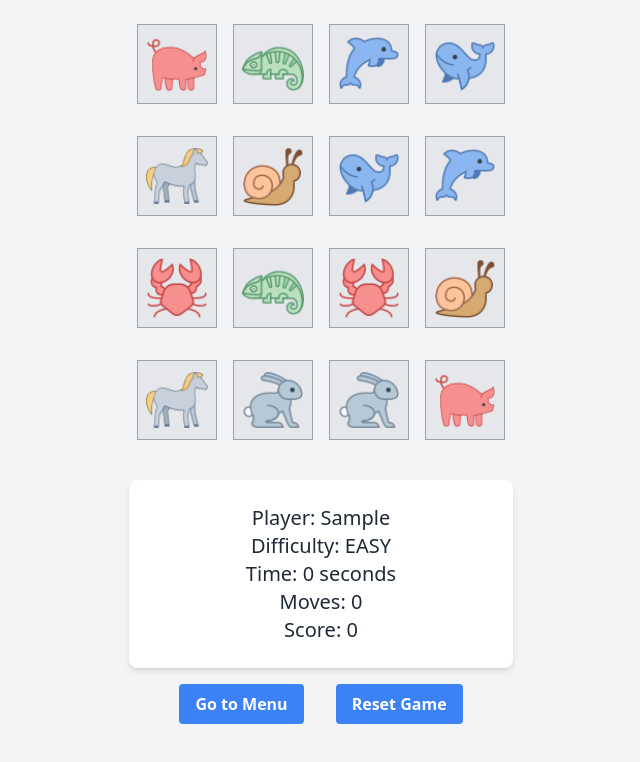
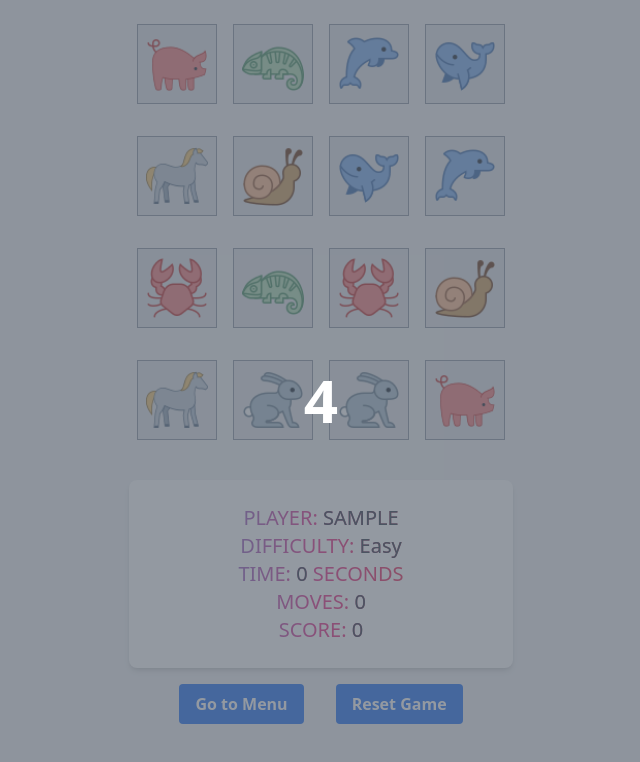
Before and after one commit to Rotosama/memory, a plain HTML site: page index.html in a window 1280 px wide. Both pictures are taken after typing "Sample" into the empty fields and a click on the button "Empezar Juego". Shown: the whole page, without its empty margins (319-959 px from the left). Drawn offline with nearby package versions, Linux system fonts and the light colour scheme.

Commit message:
countdown added

```diff
--- a/index.html
+++ b/index.html
@@ -6,36 +6,7 @@
 		<title>memory</title>
 		<!-- Tailwind Play CDN -->
 		<script src="https://cdn.tailwindcss.com"></script>
-		<style>
-			.hidden {
-				display: none;
-			}
-			.card {
-				perspective: 1000px;
-			}
-			.card-inner {
-				position: relative;
-				width: 100%;
-				height: 100%;
-				transform-style: preserve-3d;
-				transition: transform 0.6s;
-			}
-			.card.flipped .card-inner {
-				transform: rotateY(180deg);
-			}
-			.card-front,
-			.card-back {
-				position: absolute;
-				width: 100%;
-				height: 100%;
-				backface-visibility: hidden;
-			}
-			.card-back {
-				transform: rotateY(180deg);
-				background-image: url("images/card-back.png"); /* Ruta de la imagen del dorso */
-				background-size: cover;
-			}
-		</style>
+		<link rel="stylesheet" href="styles.css" />
 	</head>
 	<body class="bg-gray-100 text-gray-800">
 		<div
--- a/script.js
+++ b/script.js
@@ -29,10 +29,39 @@ function startGame(playerName, difficulty) {
 	const gridSize = getGridSize(difficulty);
 	createGameBoard(gameContainer, gridSize);
 	createScoreBoard(playerName, difficulty);
-	setTimeout(() => {
-		flipCards();
-		startTimer();
-	}, 5000);
+
+	// Crear y mostrar el contador de cuenta regresiva
+	const countdownContainer = document.createElement("div");
+	countdownContainer.id = "countdown";
+	countdownContainer.classList.add(
+		"fixed",
+		"inset-0",
+		"flex",
+		"justify-center",
+		"items-center",
+		"bg-gray-600",
+		"bg-opacity-60",
+		"text-white",
+		"text-6xl",
+		"font-bold"
+	);
+	document.body.appendChild(countdownContainer);
+
+	let countdown = 5;
+	const countdownInterval = setInterval(() => {
+		if (countdown > 1) {
+			countdownContainer.textContent = countdown;
+			countdown--;
+		} else {
+			countdownContainer.textContent = "Let's Go!";
+			clearInterval(countdownInterval);
+			setTimeout(() => {
+				countdownContainer.remove();
+				flipCards();
+				startTimer();
+			}, 1000);
+		}
+	}, 1000);
 }
 
 function getGridSize(difficulty) {
@@ -178,12 +207,12 @@ function createScoreBoard(playerName, difficulty) {
 		"text-center"
 	);
 	scoreBoard.innerHTML = `
-        <p class="text-xl">Player: ${playerName}</p>
-        <p class="text-xl">Difficulty: ${difficulty.toUpperCase()}</p>
-        <p class="text-xl">Time: <span id="time">0</span> seconds</p>
-        <p class="text-xl">Moves: <span id="moves">0</span></p>
-        <p class="text-xl">Score: <span id="score">0</span></
-    `;
+		<p class="text-xl uppercase bg-gradient-to-r from-blue-400 via-pink-500 to-red-500 bg-clip-text text-transparent">Player: <span class="text-gray-600">${playerName}</span></p>
+		<p class="text-xl uppercase bg-gradient-to-r from-blue-400 via-pink-500 to-red-500 bg-clip-text text-transparent">Difficulty: <span class="text-gray-600 capitalize">${difficulty}</span></p>
+		<p class="text-xl uppercase bg-gradient-to-r from-blue-400 via-pink-500 to-red-500 bg-clip-text text-transparent">Time: <span id="time" class="text-gray-600">0</span> seconds</p>
+		<p class="text-xl uppercase bg-gradient-to-r from-blue-400 via-pink-500 to-red-500 bg-clip-text text-transparent">Moves: <span id="moves" class="text-gray-600">0</span></p>
+		<p class="text-xl uppercase bg-gradient-to-r from-blue-400 via-pink-500 to-red-500 bg-clip-text text-transparent">Score: <span id="score" class="text-gray-600">0</span></p>
+	`;
 	const containerResetButton = document.createElement("div");
 	containerResetButton.classList.add(
 		"flex",
--- a/styles.css
+++ b/styles.css
@@ -0,0 +1,28 @@
+.hidden {
+	display: none;
+}
+.card {
+	perspective: 1000px;
+}
+.card-inner {
+	position: relative;
+	width: 100%;
+	height: 100%;
+	transform-style: preserve-3d;
+	transition: transform 0.6s;
+}
+.card.flipped .card-inner {
+	transform: rotateY(180deg);
+}
+.card-front,
+.card-back {
+	position: absolute;
+	width: 100%;
+	height: 100%;
+	backface-visibility: hidden;
+}
+.card-back {
+	transform: rotateY(180deg);
+	background-image: url("images/card-back.png"); /* Ruta de la imagen del dorso */
+	background-size: cover;
+}
```
